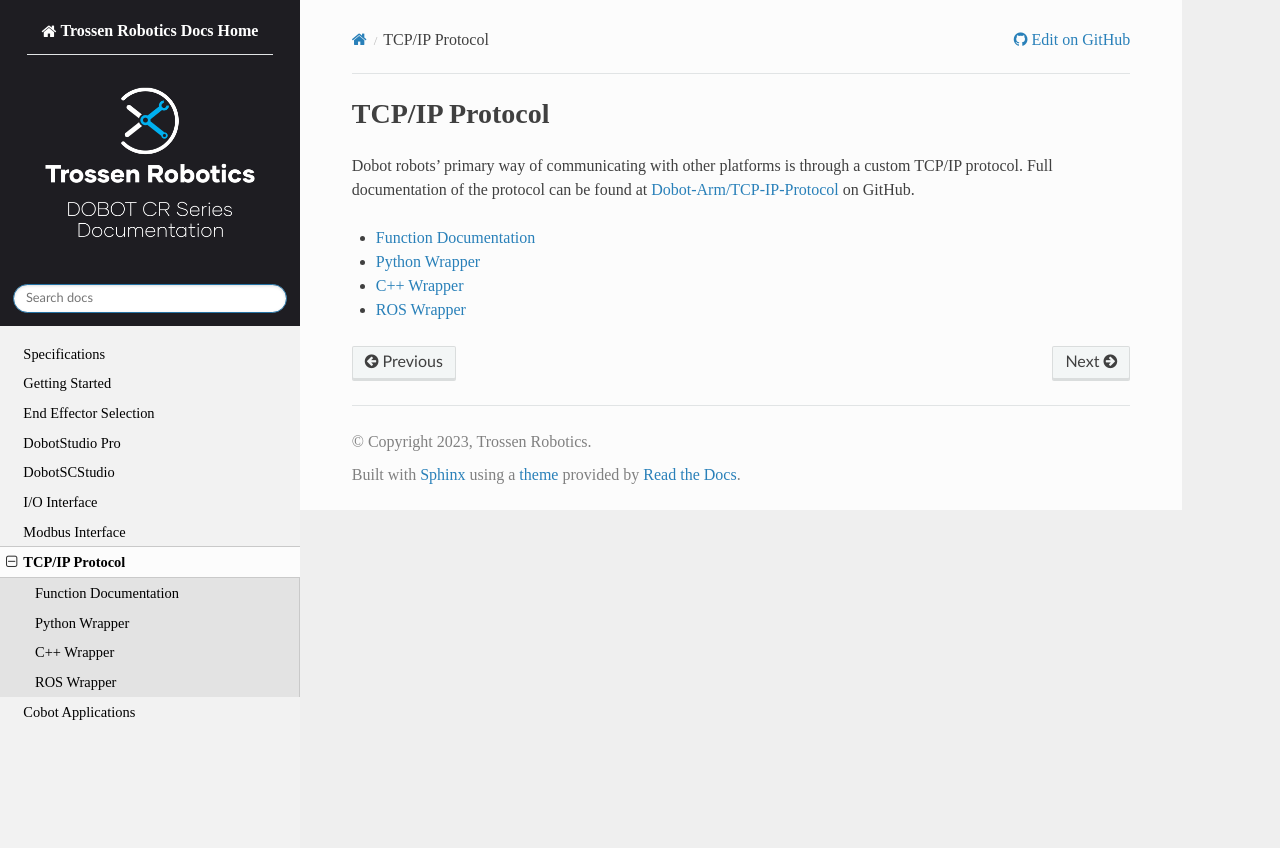
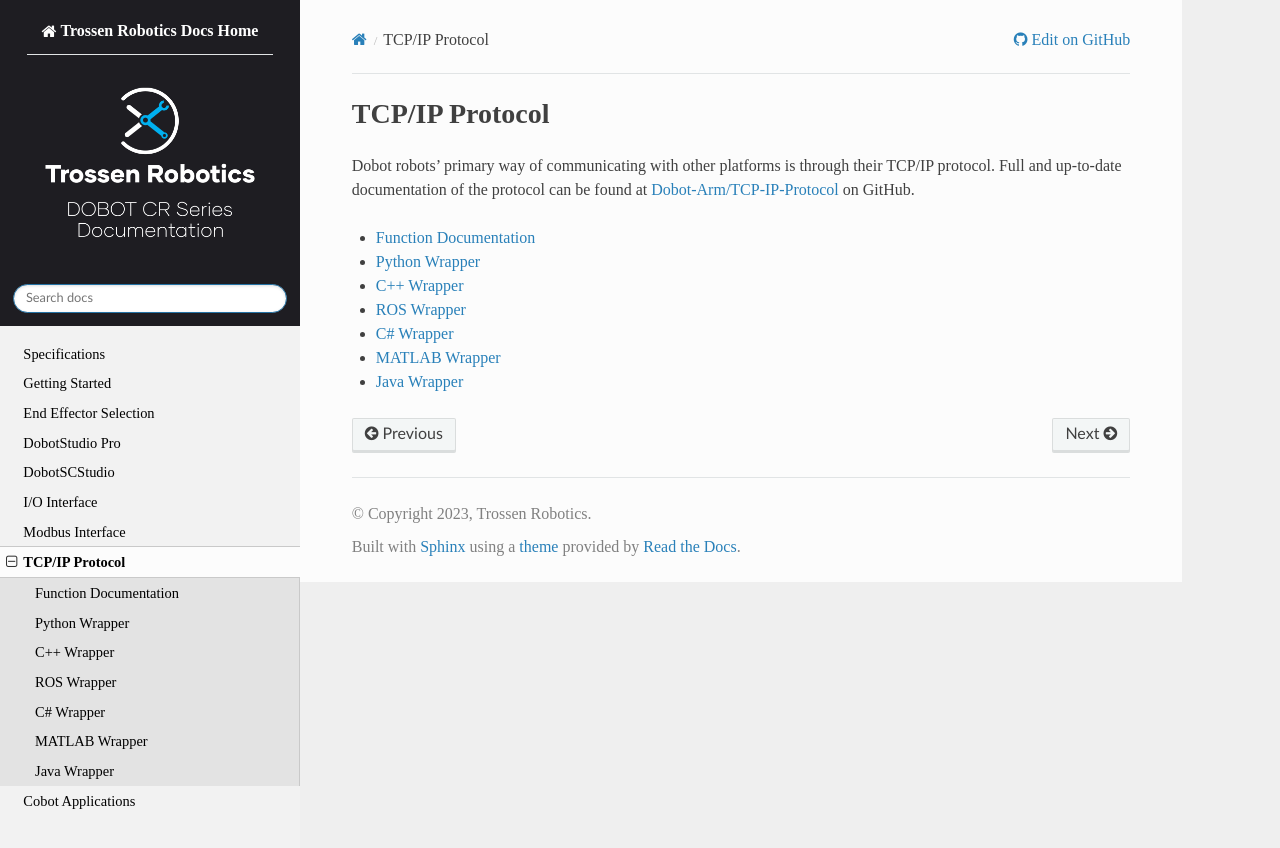
Before and after one commit to TrossenRobotics/dobot_cr_cobots_docs, a Sphinx documentation site: the page built from docs/tcpip_protocol.rst, in a window 1280 px wide. Shown: the top 848 px of the page. Built offline with Sphinx 7.4.7 and the Read the Docs theme 2.0.0, drawn with Linux system fonts in a browser that asks for light colours; some web fonts are replaced; formulas are drawn with MathJax 3.

Commit message:
Add links to newer wrappers

```diff
--- a/docs/tcpip_protocol.rst
+++ b/docs/tcpip_protocol.rst
@@ -2,8 +2,8 @@
 TCP/IP Protocol
 ===============
 
-Dobot robots' primary way of communicating with other platforms is through a custom TCP/IP
-protocol. Full documentation of the protocol can be found at `Dobot-Arm/TCP-IP-Protocol`_ on
+Dobot robots' primary way of communicating with other platforms is through their TCP/IP protocol.
+Full and up-to-date documentation of the protocol can be found at `Dobot-Arm/TCP-IP-Protocol`_ on
 GitHub.
 
 .. _`Dobot-Arm/TCP-IP-Protocol`: https://github.com/Dobot-Arm/TCP-IP-Protocol/blob/master/README-EN.md
@@ -15,3 +15,6 @@
     tcpip_protocol/python_wrapper.rst
     tcpip_protocol/cpp_wrapper.rst
     tcpip_protocol/ros_wrapper.rst
+    tcpip_protocol/csharp_wrapper.rst
+    tcpip_protocol/matlab_wrapper.rst
+    tcpip_protocol/java_wrapper.rst
```
Also changed, not shown: docs/tcpip_protocol/csharp_wrapper.rst (added, +7 -0 lines), docs/tcpip_protocol/java_wrapper.rst (added, +7 -0 lines), docs/tcpip_protocol/matlab_wrapper.rst (added, +7 -0 lines).
